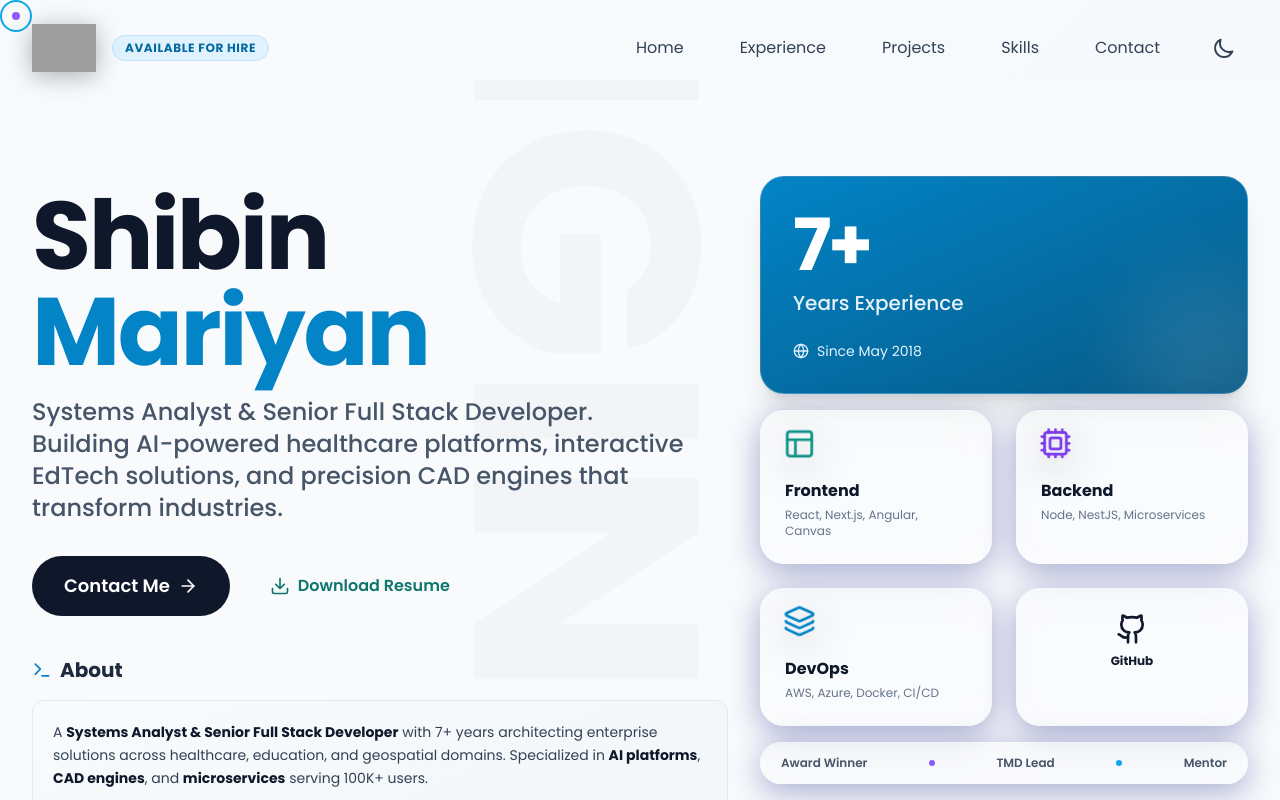
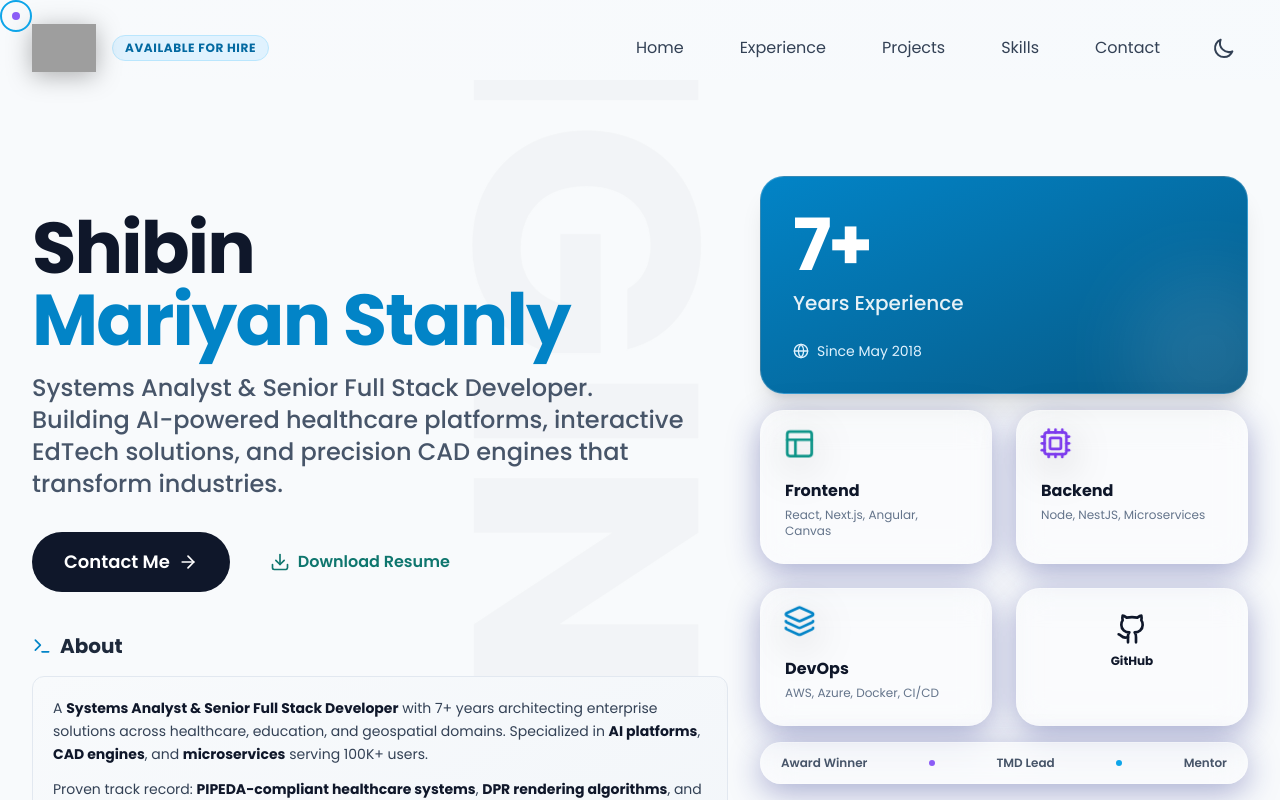
Before and after one commit to shibinmariyan/portfolio, a Next.js app: page / in a window 1280 px wide. Shown: the top 800 px of the page. Built offline with nearby package versions, Linux system fonts and the light colour scheme; grey boxes are pictures that could not be loaded.

Commit message:
feat: add app icon and refine landing page heading.

```diff
--- a/components/sections/SwissLanding.tsx
+++ b/components/sections/SwissLanding.tsx
@@ -79,9 +79,9 @@ export default function SwissLanding() {
                     <div className="lg:col-span-7 flex flex-col justify-center">
                         <motion.div variants={itemVariants} className="mb-4">
 
-                            <h1 className="text-5xl md:text-7xl lg:text-8xl font-bold tracking-tight text-neutral-900 dark:text-white leading-tight">
+                            <h1 className="text-4xl md:text-6xl lg:text-7xl font-bold tracking-tight text-neutral-900 dark:text-white leading-tight">
                                 Shibin <br />
-                                <span className="text-primary-600 dark:text-primary-400">Mariyan</span>
+                                <span className="text-primary-600 dark:text-primary-400">Mariyan Stanly</span>
                             </h1>
                         </motion.div>
 
```
Also changed, not shown: 1 other file (tests, documents, lock files or other folders).
